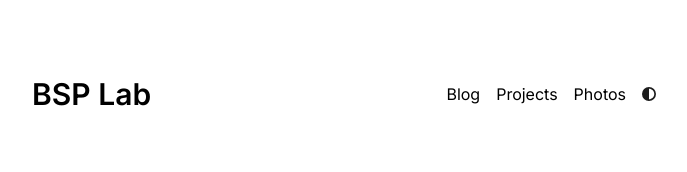
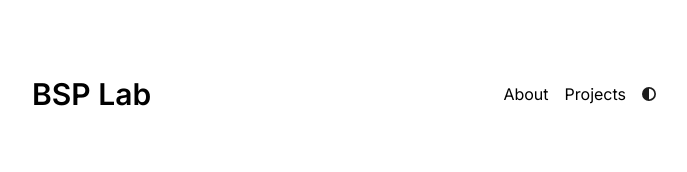
Before and after one commit to BPenzar/bsp-lab, a Next.js app: page / in a window 1280 px wide. Shown: the top 172 px of the page, without its empty margins (296-983 px from the left). Built offline with nearby package versions, Linux system fonts and the light colour scheme.

Commit message:
Update nav.tsx
navItems updated (only About & Projects)

```diff
--- a/app/components/nav.tsx
+++ b/app/components/nav.tsx
@@ -2,11 +2,17 @@ import Link from "next/link";
 import { ThemeSwitch } from "./theme-switch";
 import { metaData } from "../lib/config";
 
-const navItems = {
+/*const navItems = {
   "/blog": { name: "Blog" },
   "/projects": { name: "Projects" },
   "/photos": { name: "Photos" },
+};*/
+
+const navItems = {
+  "/": { name: "About" },
+  "/projects": { name: "Projects" },
 };
+
 
 export function Navbar() {
   return (
```
